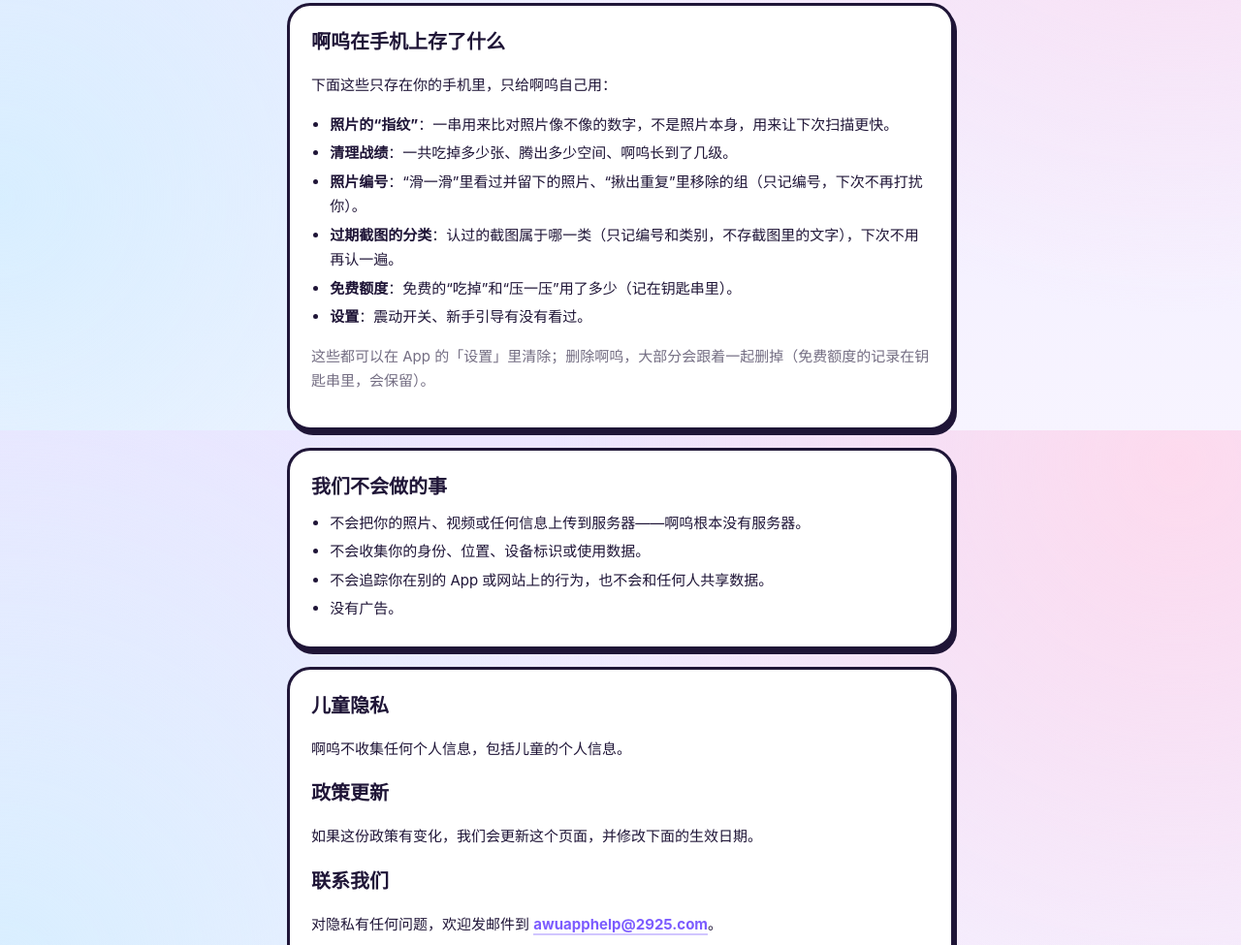
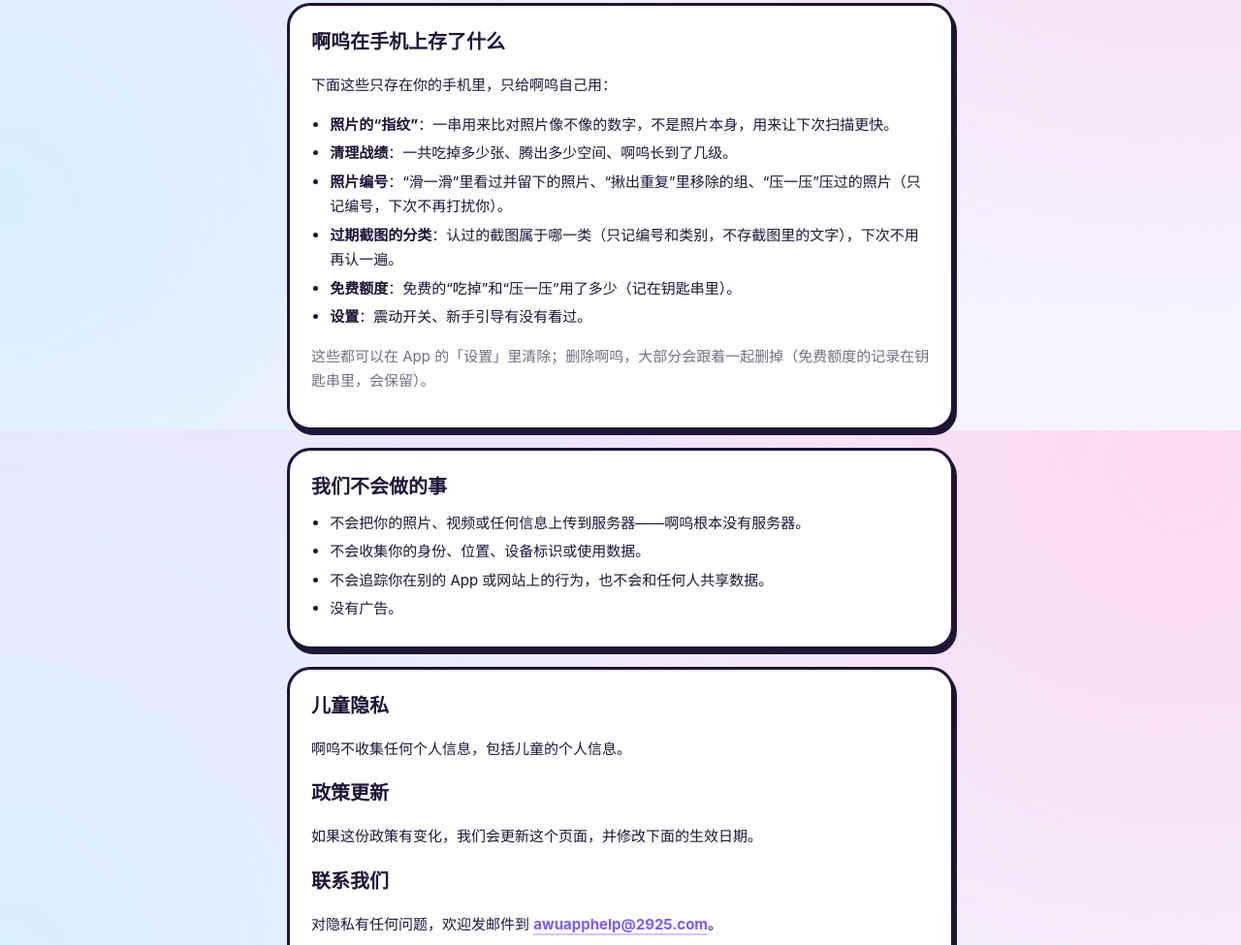
Before and after one commit to puer-ai/awu, a plain HTML site: page privacy.html in a window 1280 px wide. Shown: the part 1156-2131 px from the top of the page at 97% size. Drawn offline with Linux system fonts and the light colour scheme.

Commit message:
隐私政策：手机上存的照片编号里加上压过的照片
Co-Authored-By: Claude Opus 5.5 <noreply@anthropic.com>

```diff
--- a/privacy.html
+++ b/privacy.html
@@ -51,7 +51,7 @@
     <ul>
       <li><b>照片的“指纹”</b>：一串用来比对照片像不像的数字，不是照片本身，用来让下次扫描更快。</li>
       <li><b>清理战绩</b>：一共吃掉多少张、腾出多少空间、啊呜长到了几级。</li>
-      <li><b>照片编号</b>：“滑一滑”里看过并留下的照片、“揪出重复”里移除的组（只记编号，下次不再打扰你）。</li>
+      <li><b>照片编号</b>：“滑一滑”里看过并留下的照片、“揪出重复”里移除的组、“压一压”压过的照片（只记编号，下次不再打扰你）。</li>
       <li><b>过期截图的分类</b>：认过的截图属于哪一类（只记编号和类别，不存截图里的文字），下次不用再认一遍。</li>
       <li><b>免费额度</b>：免费的“吃掉”和“压一压”用了多少（记在钥匙串里）。</li>
       <li><b>设置</b>：震动开关、新手引导有没有看过。</li>
```
